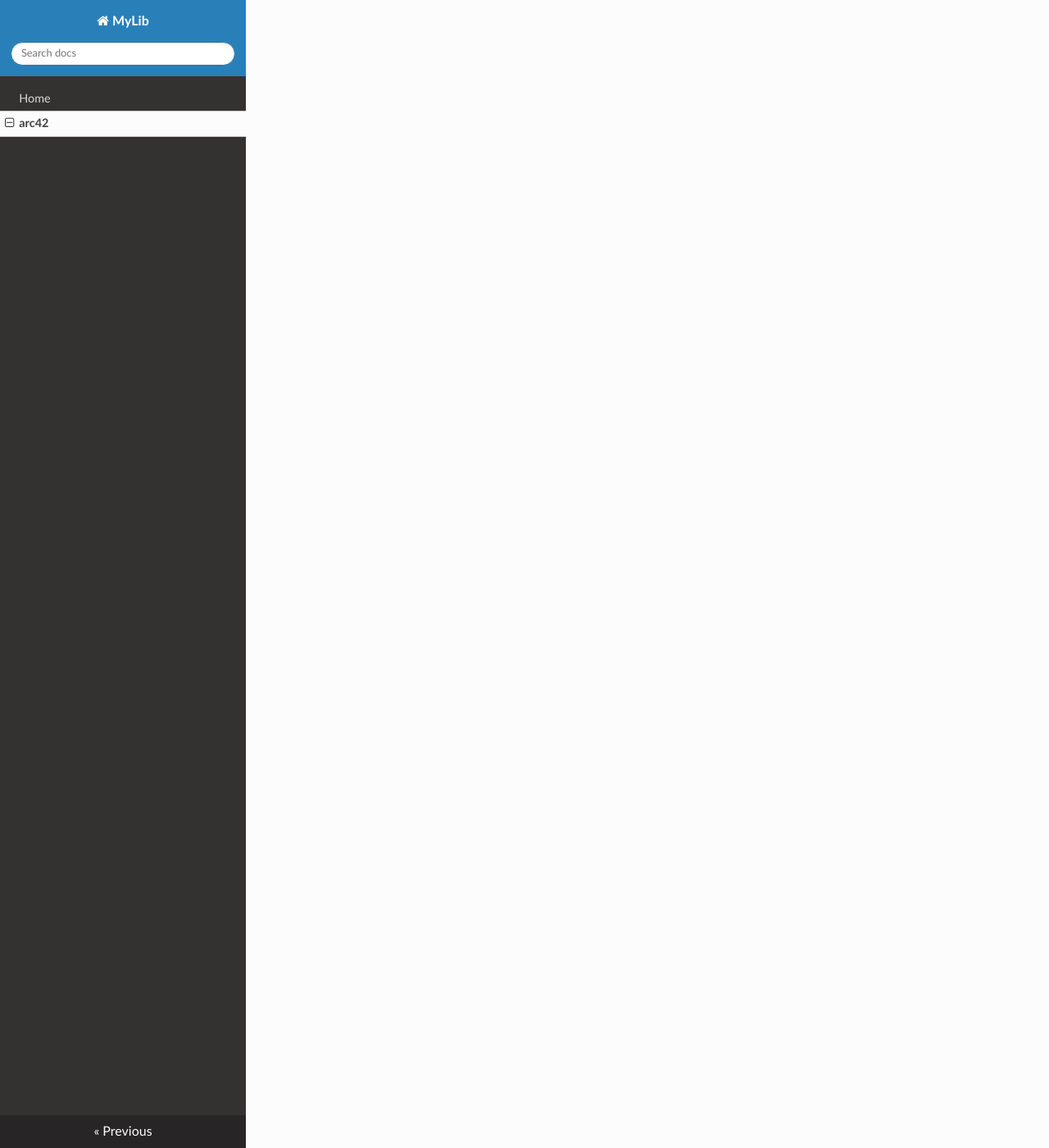
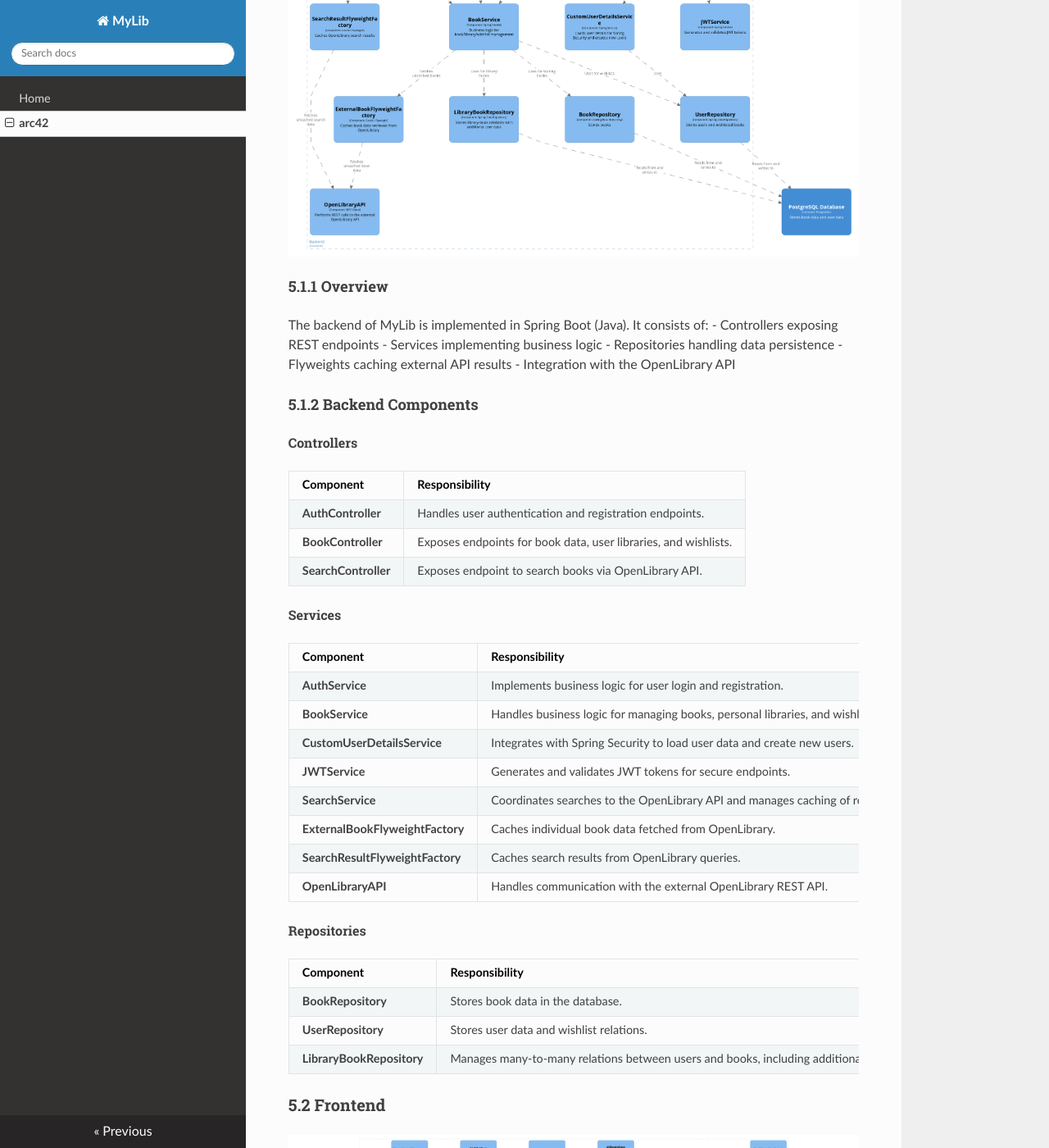
Before and after one commit to CP-THRO/THRO-SQS-MyLib, an MkDocs documentation site: the page built from docs/arc42.md, in a window 1280 px wide and 1400 px high, scrolled down 4268 px. Shown: the whole window at 82% size. Built offline with MkDocs 1.6.1, drawn with Linux system fonts in a browser that asks for light colours; nearby versions of some CDN libraries; some of the changed text lies outside the part shown.

Commit message:
Next chapter

```diff
--- a/docs/arc42.md
+++ b/docs/arc42.md
@@ -124,17 +124,117 @@ Deployment uses **Docker Compose**, bundling all system components (frontend, ba
 
 - Simplified deployment using a single configuration file
 - System can be deployment with minimal commands
+- Environment consistency across development, testing, and production
 
 
-## 5. Runtime View
+### Security
 
-## 6. Deployment View
+Secured endpoints are protected using JWT (JSON Web Token) authentication:
+- Widespread industry use
+- Straightforward integration into Spring Security
+- Simplifies stateless authentication across frontend and backend
 
-## 7. Crosscutting Concepts
+### External Service Integration
+External Service Integration
 
-## 8. Architectural Desicions
+The backend integrates with the OpenLibrary API to fetch book data.
 
-## 9. Quality Requirements
+## 5. Building Block View
+### 5.1 Backend
+![Context Diagram](img/Components-Backend.png)
+#### 5.1.1 Overview
+
+The backend of MyLib is implemented in Spring Boot (Java). It consists of:
+- Controllers exposing REST endpoints
+- Services implementing business logic
+- Repositories handling data persistence
+- Flyweights caching external API results
+- Integration with the OpenLibrary API
+
+
+#### 5.1.2 Backend Components
+
+###### Controllers
+
+| Component         | Responsibility                                                         |
+|--------------------|-------------------------------------------------------------------------|
+| **AuthController** | Handles user authentication and registration endpoints.                |
+| **BookController** | Exposes endpoints for book data, user libraries, and wishlists.        |
+| **SearchController** | Exposes endpoint to search books via OpenLibrary API.              |
+
+
+###### Services
+
+| Component                   | Responsibility                                                                  |
+|-----------------------------|---------------------------------------------------------------------------------|
+| **AuthService**             | Implements business logic for user login and registration.                      |
+| **BookService**             | Handles business logic for managing books, personal libraries, and wishlists.   |
+| **CustomUserDetailsService** | Integrates with Spring Security to load user data and create new users.         |
+| **JWTService**              | Generates and validates JWT tokens for secure endpoints.                        |
+| **SearchService**           | Coordinates searches to the OpenLibrary API and manages caching of results.     |
+| **ExternalBookFlyweightFactory** | Caches individual book data fetched from OpenLibrary.                       |
+| **SearchResultFlyweightFactory** | Caches search results from OpenLibrary queries.                            |
+| **OpenLibraryAPI**          | Handles communication with the external OpenLibrary REST API.                  |
+
+
+###### Repositories
+
+| Component               | Responsibility                                                         |
+|--------------------------|-------------------------------------------------------------------------|
+| **BookRepository**       | Stores book data in the database.                                      |
+| **UserRepository**       | Stores user data and wishlist relations.                               |
+| **LibraryBookRepository** | Manages many-to-many relations between users and books, including additional user-specific metadata such as reading status and ratings. |
+
+
+### 5.2 Frontend
+
+![Context Diagram](img/Components-Frontend.png)
+
+#### 5.1.1 Overview
+
+The frontend of MyLib is implemented with Vue.js and TypeScript. It consists of:
+
+- Vue single-file components representing application pages
+- Shared services and composables providing state management and reusable logic
+- A centralized API service handling communication with the backend
+
+#### 5.1.1 Overview
+
+#### 5.1.2 Frontend Components
+
+##### Pages
+
+| Component              | Responsibility                                                                |
+|-------------------------|-------------------------------------------------------------------------------|
+| **AllBooks.vue**       | Displays all books stored in the database; serves as the application homepage. |
+| **Search.vue**         | Displays the book search page for querying the OpenLibrary API.               |
+| **Book.vue**           | Displays details about a specific book.                                       |
+| **Library.vue**        | Shows books currently in the authenticated user's personal library.           |
+| **Wishlist.vue**       | Shows books in the authenticated user's wishlist.                             |
+| **LoginPage.vue**      | Provides login and registration functionality.                                |
+
+
+##### Shared Components & Services
+
+| Component               | Responsibility                                                                 |
+|--------------------------|---------------------------------------------------------------------------------|
+| **ApiService**          | Handles all HTTP communication with the backend via REST.                      |
+| **AuthInfoWrapper**     | Provides global authentication state for elements where it matters if a user is authenticated or not |
+| **useBookActions**      | Exposes shared methods for adding/removing books in library or wishlist.        |
+| **useBookList**         | Manages loading of book lists and pagination.                  |
+| **usePaginationState**  | Stores and restores pagination state for each page for consistent navigation across pages.    |
+| **App.vue**             | Main application entry point, contains global layout and navigation bar. |
+
+
+## 6. Runtime View
+
+## 7. Deployment View
+
+## 8. Crosscutting Concepts
+
+## 9. Architectural Desicions
+
+## 10. Quality Requirements
 
 ## 11. Risks & Technical Debt
 
```
